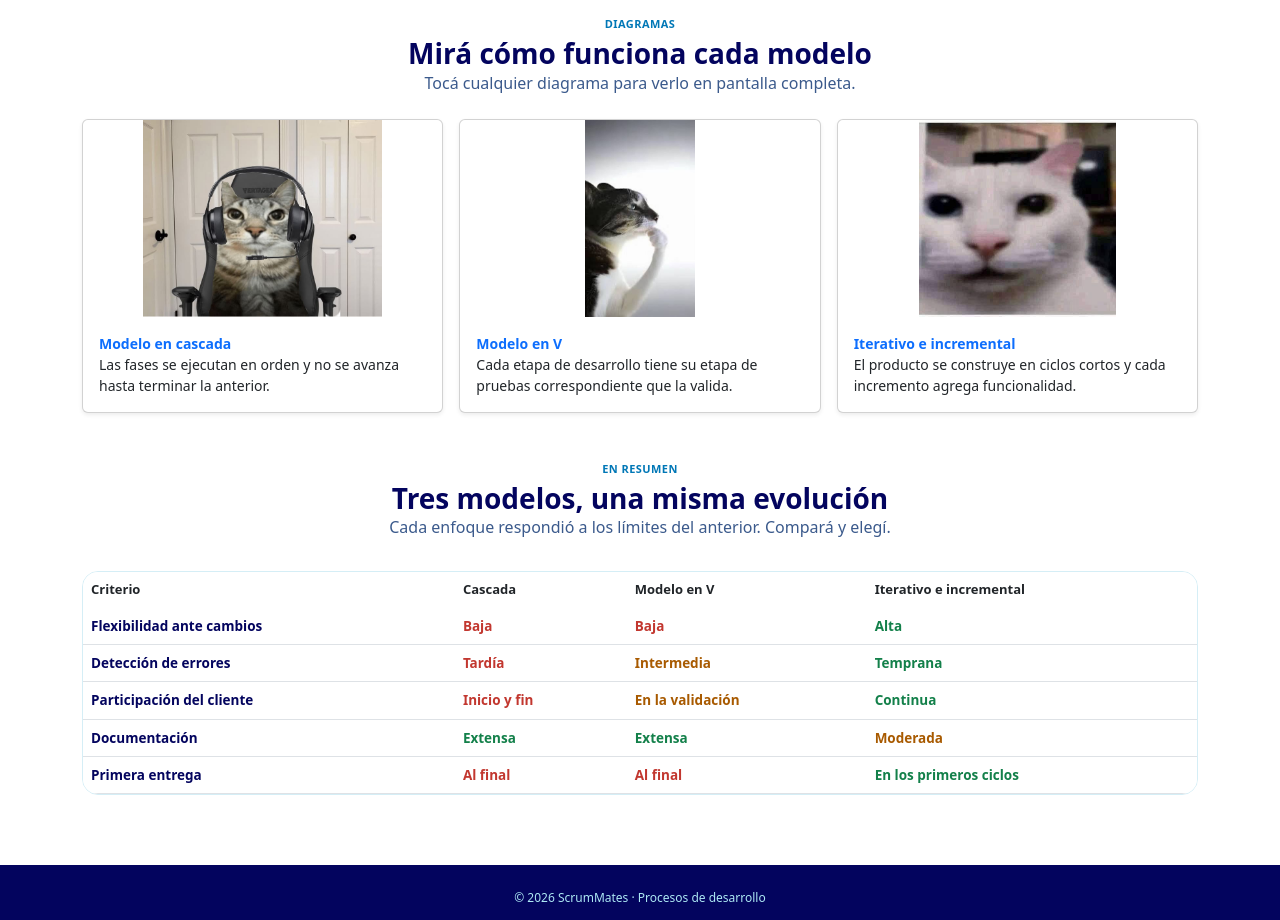
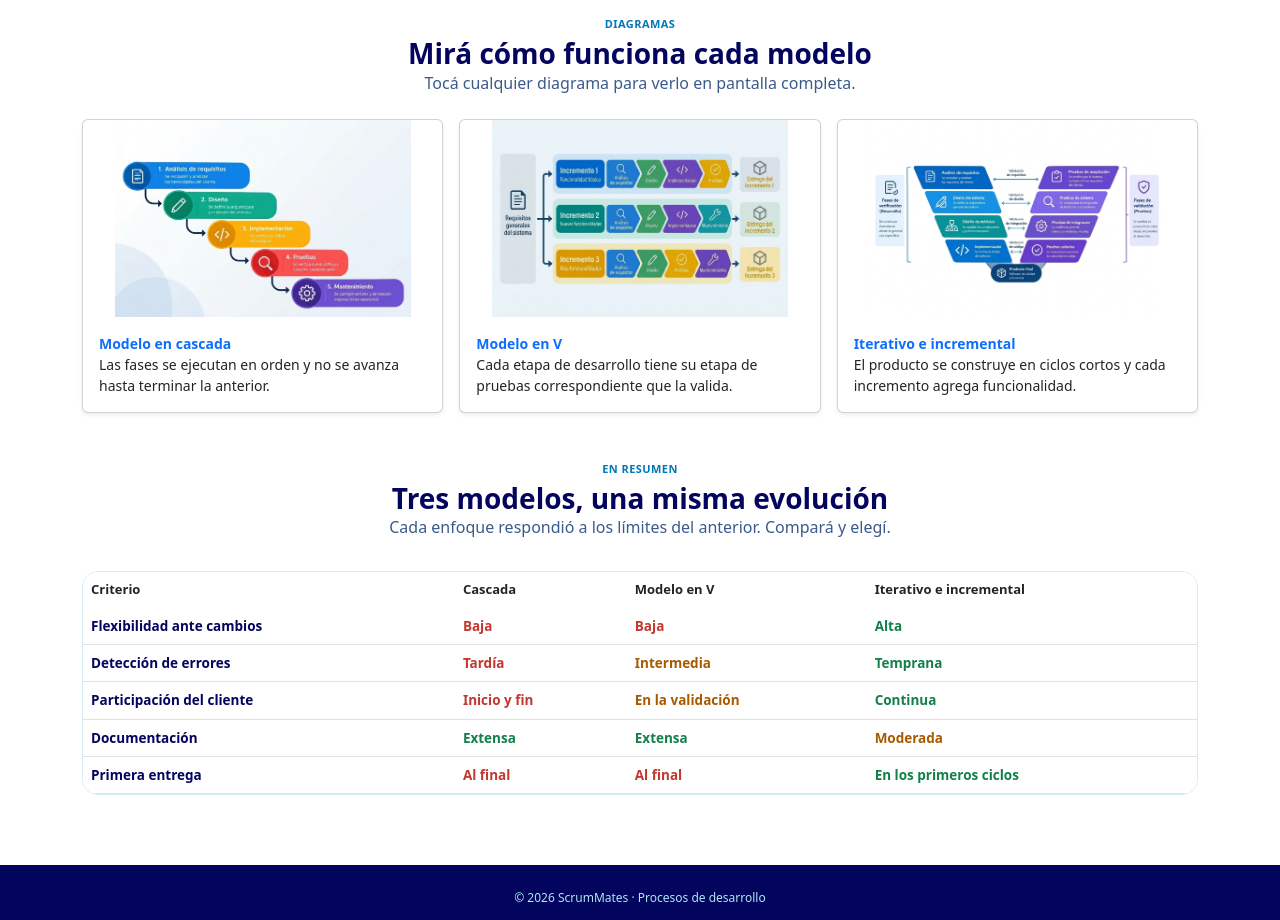
Before and after one commit to MaxSteelMM/Scrum-Mates, a website: page Paginas/Modelos_Tradicionales.html in a window 1280 px wide. Shown: the part 920-1840 px from the top of the page. Drawn offline with nearby package versions, Linux system fonts and the light colour scheme.

Commit message:
Cambiando imagenes de modelos tradicionales

```diff
--- a/JS/Metodologias.js
+++ b/JS/Metodologias.js
@@ -126,7 +126,7 @@
   const bar = nav.querySelector('.toc__bar i');
   const setActive = id => links.forEach(a => a.classList.toggle('is-active', a.getAttribute('href') === '#' + id));
 
-  // Sección activa: la última cuyo borde superior ya pasó el 30% de la pantalla (las columnas en la misma fila cuentan una sola vez)
+
   const update = () => {
     const max = document.documentElement.scrollHeight - innerHeight;
     bar.style.width = (max > 0 ? Math.min(100, scrollY / max * 100) : 0) + '%';
--- a/Paginas/Modelos_Tradicionales.html
+++ b/Paginas/Modelos_Tradicionales.html
@@ -143,7 +143,7 @@
                         <button type="button" class="btn p-0 border-0 rounded-0 mt-fig-btn" data-lightbox
                             aria-label="Ampliar diagrama del modelo en cascada">
                             <picture>
-                                <img src="../Img/49cc31249621e5d092a403eedc052b06.png" class="card-img-top img-fluid"
+                                <img src="../Img/image.png" class="card-img-top img-fluid"
                                     width="600" height="310" loading="lazy"
                                     alt="Diagrama en escalera con las fases del modelo en cascada">
                             </picture>
@@ -160,7 +160,7 @@
                         <button type="button" class="btn p-0 border-0 rounded-0 mt-fig-btn" data-lightbox
                             aria-label="Ampliar diagrama del modelo en V">
                             <picture>
-                                <img src="../Img/images (2).jfif" class="card-img-top img-fluid" width="640"
+                                <img src="../Img/Image2.jfif" class="card-img-top img-fluid" width="640"
                                     height="300" loading="lazy"
                                     alt="Diagrama en forma de V que relaciona cada fase de desarrollo con su fase de pruebas">
                             </picture>
@@ -177,7 +177,7 @@
                         <button type="button" class="btn p-0 border-0 rounded-0 mt-fig-btn" data-lightbox
                             aria-label="Ampliar diagrama del modelo iterativo e incremental">
                             <picture>
-                                <img src="../Img/images.jfif" class="card-img-top img-fluid" width="600" height="300"
+                                <img src="../Img/Image3.jfif" class="card-img-top img-fluid" width="600" height="300"
                                     loading="lazy"
                                     alt="Diagrama de tres incrementos sucesivos donde el producto crece en cada versión">
                             </picture>
```
Also changed, not shown: Img/Image2.jfif (added), Img/Image3.jfif (added), Img/image.png (added), Img/images (2).jfif (deleted), Img/images.jfif (deleted).
